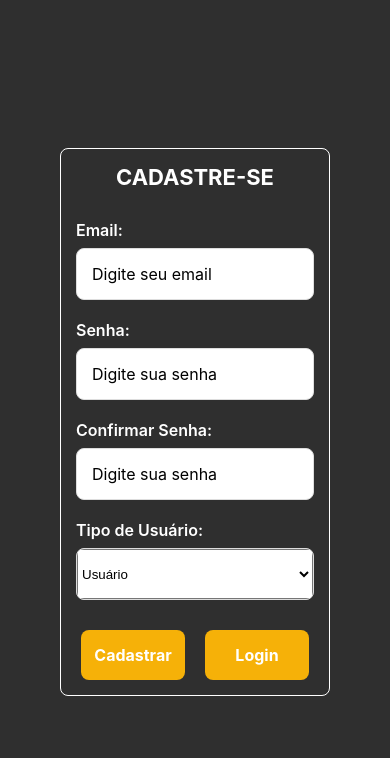
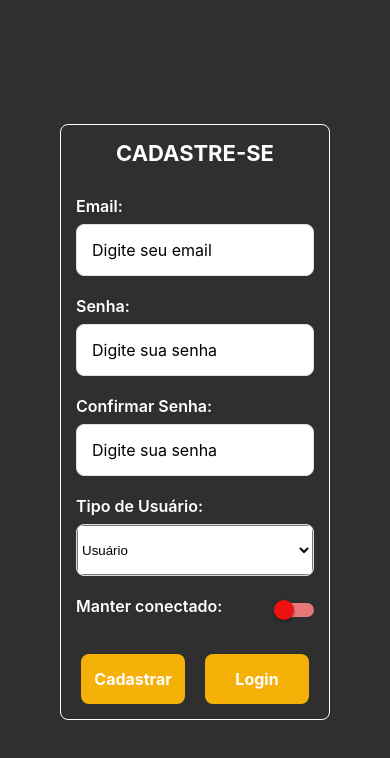
Before and after one commit to gmlebc/DispositivosMoveis1, a React Native app in the folder lista1/: screen / in a window 390 px wide. Shown: the top 758 px of the page. Built offline with nearby package versions, Linux system fonts and the light colour scheme.

Commit message:
Exercício 10

```diff
--- a/lista1/App.tsx
+++ b/lista1/App.tsx
@@ -1,9 +1,9 @@
 import { StatusBar } from 'expo-status-bar';
 import { StyleSheet, Text, View } from 'react-native';
-import Exe9 from './screens/Exe9';
+import Exe10 from './screens/Exe10';
 
 export default function App() {
   return (
-    <Exe9 />
+    <Exe10 />
   );
 }
--- a/lista1/screens/Exe9.tsx
+++ b/lista1/screens/Exe10.tsx
@@ -7,30 +7,35 @@ import {
   TouchableOpacity,
   Keyboard,
   SafeAreaView,
+  Switch
 } from "react-native";
 import { Picker } from "@react-native-picker/picker";
 
-export default function exe9() {
+export default function exe10() {
   const [email, setEmail] = useState("");
   const [password, setPassword] = useState("");
   const [confirmPassword, setConfirmPassword] = useState("");
   const [userType, setUserType] = useState("user");
+  const [isLoggedIn, setIsLoggedIn] = useState(false);
   const [savedData, setSavedData] = useState<{
+
     email: string;
     password: string;
     confirmPassword: string;
     userType: string;
+    isLoggedIn: boolean;
   } | null>(null);
 
   const handleSave = () => {
     if (email && password && confirmPassword === password) {
-      setSavedData({ email, password, confirmPassword, userType });
+      setSavedData({ email, password, confirmPassword, userType, isLoggedIn });
       Keyboard.dismiss();
     }
     setEmail("");
     setPassword("");
     setConfirmPassword("");
     setUserType("user");
+    setIsLoggedIn(false);
   };
 
   const dismissKeyboard = () => {
@@ -103,6 +108,16 @@ export default function exe9() {
             </View>
           </View>
 
+          <View style={styles.switchContainer}>
+            <Text style={styles.label}>Manter conectado:</Text>
+            <Switch
+              value={isLoggedIn}
+              onValueChange={setIsLoggedIn}
+              trackColor={{ false: "#e77878", true: "#94df83" }}
+              thumbColor={isLoggedIn ? "#47eb22" : "#ed1111"}
+            />
+          </View>
+
           <View style={styles.buttonContainer}>
             <TouchableOpacity style={styles.button} onPress={handleSave}>
               <Text style={styles.buttonText}>Cadastrar</Text>
@@ -112,17 +127,18 @@ export default function exe9() {
               <Text style={styles.buttonText}>Login</Text>
             </TouchableOpacity>
           </View>
+        </View>
 
-
-        </View>
         {savedData && (
             <View style={styles.savedDataContainer}>
               <Text style={styles.text2}>{savedData.email}-</Text>
               <Text style={styles.text2}>{savedData.password}-</Text>
               <Text style={styles.text2}>{savedData.confirmPassword}-</Text>
-              <Text style={styles.text2}>{savedData.userType}</Text>
+              <Text style={styles.text2}>{savedData.userType}-</Text>
+              <Text style={styles.text2}>{savedData.isLoggedIn ? "true" : "false"}</Text>
             </View>
           )}
+
       </SafeAreaView>
     </>
   );
@@ -220,4 +236,10 @@ const styles = StyleSheet.create({
     fontSize: 16,
     marginBottom: 5,
   },
+  switchContainer: {
+    flexDirection: "row",
+    justifyContent: "space-between",
+    alignItems: "center",
+    marginBottom: 20,
+  },
 });
```
